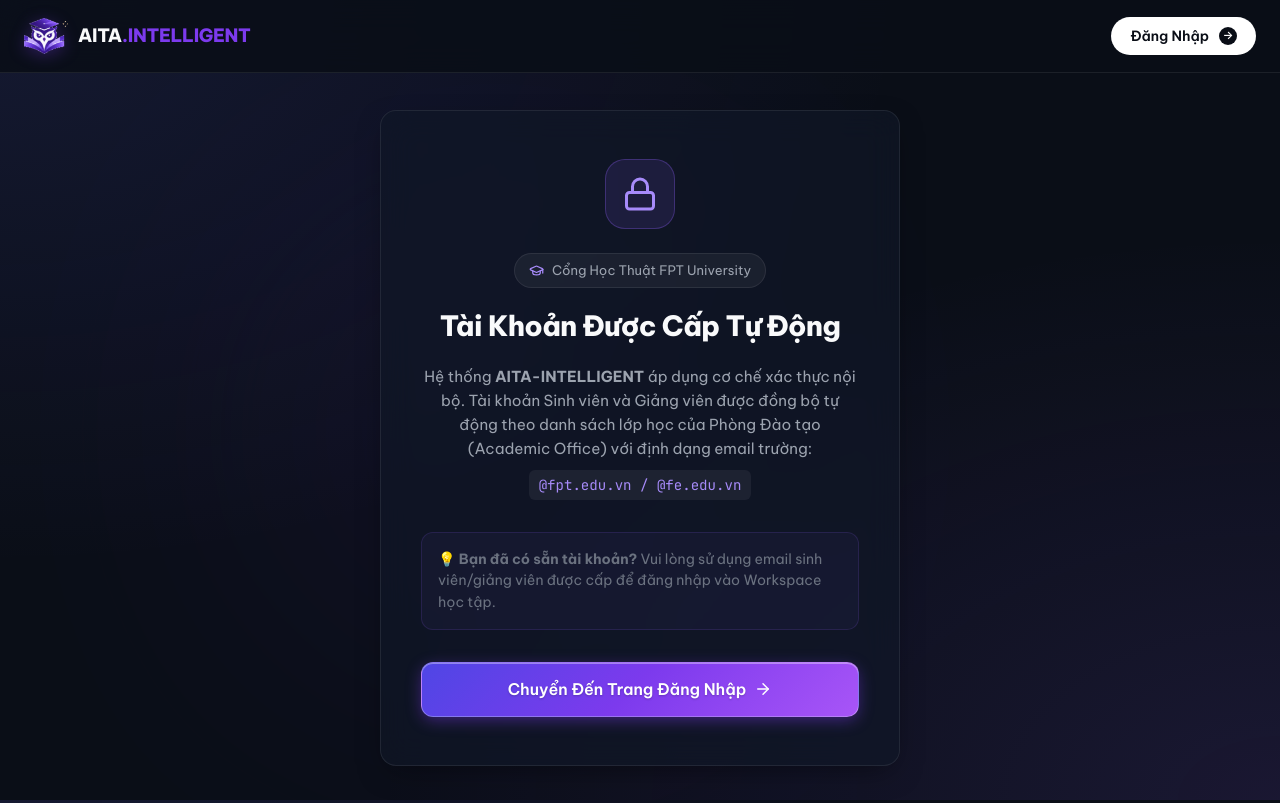
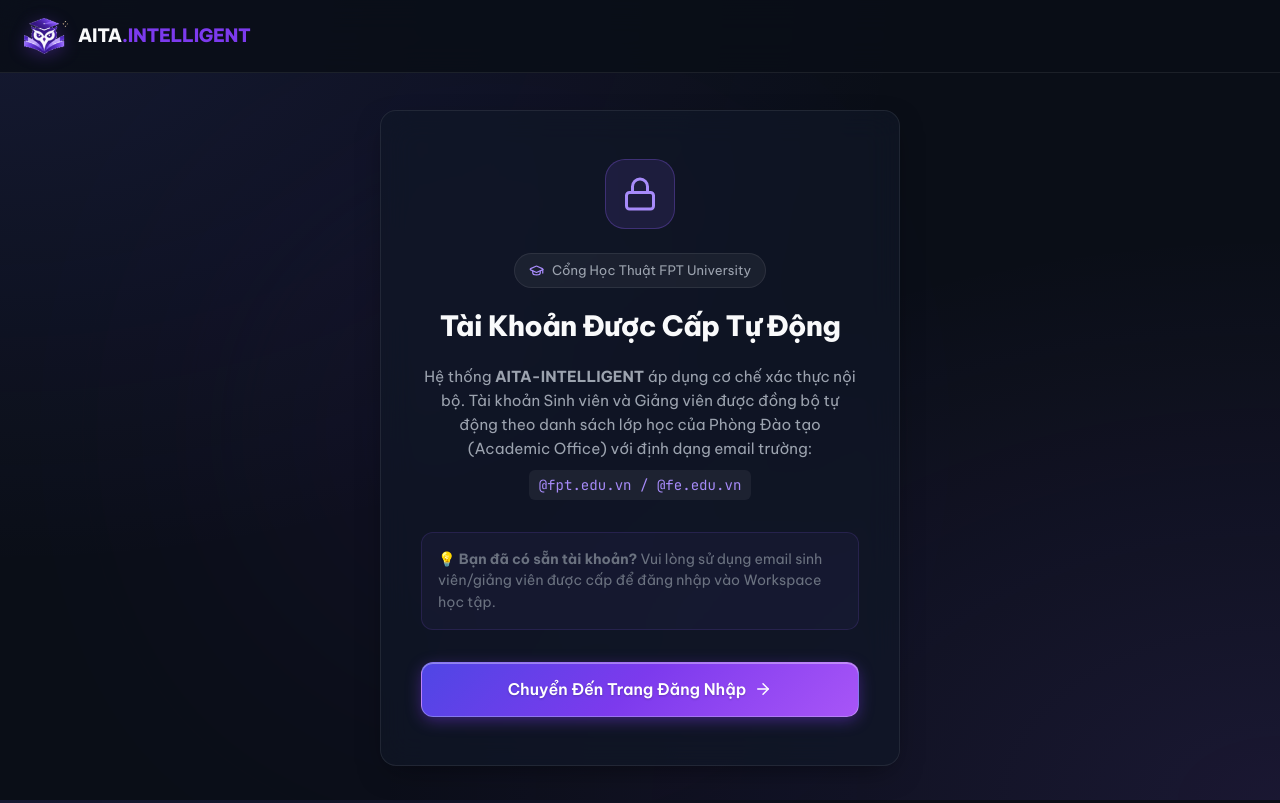
Before and after one commit to min098-ui/SWD392_AITA-Intelligent, a Next.js app in the folder client/: page /register in a window 1280 px wide. Built offline with nearby package versions, Linux system fonts and the light colour scheme.

Commit message:
fix(nav): hide UserProfileMenu avatar circle on /login and /register pages

```diff
--- a/client/src/components/Navigation.tsx
+++ b/client/src/components/Navigation.tsx
@@ -163,19 +163,21 @@ export default function Navigation({
           ) : null}
         </div>
 
-        {/* Phần Hình 3: Profile Avatar Dropdown (nếu đăng nhập) hoặc Đăng Nhập (nếu chưa và không ở trang login) */}
+        {/* Phần Hình 3: Profile Avatar Dropdown (ẩn trên trang login/register) hoặc Đăng Nhập */}
+        {!pathname?.startsWith('/login') && !pathname?.startsWith('/register') && (
           <div style={{ display: 'flex', alignItems: 'center', gap: '12px', flexShrink: 0, position: 'relative', zIndex: 2 }}>
             {isLoggedIn ? (
               <UserProfileMenu user={user} onLogout={handleLogout} />
-          ) : !pathname?.startsWith('/login') ? (
+            ) : (
               <div style={{ display: 'flex', alignItems: 'center', gap: '10px' }}>
                 <Link href="/login" className="pill-btn-white" style={{ padding: '7px 18px', fontSize: '0.88rem' }}>
                   <span>{lang === 'vi' ? 'Đăng Nhập' : 'Sign In'}</span>
                   <span className="pill-arrow" style={{ width: '18px', height: '18px', fontSize: '0.7rem' }}>→</span>
                 </Link>
               </div>
-          ) : null}
+            )}
           </div>
+        )}
       </div>
     </header>
   );
```
Lines whose indentation alone changed are shown as unchanged.
